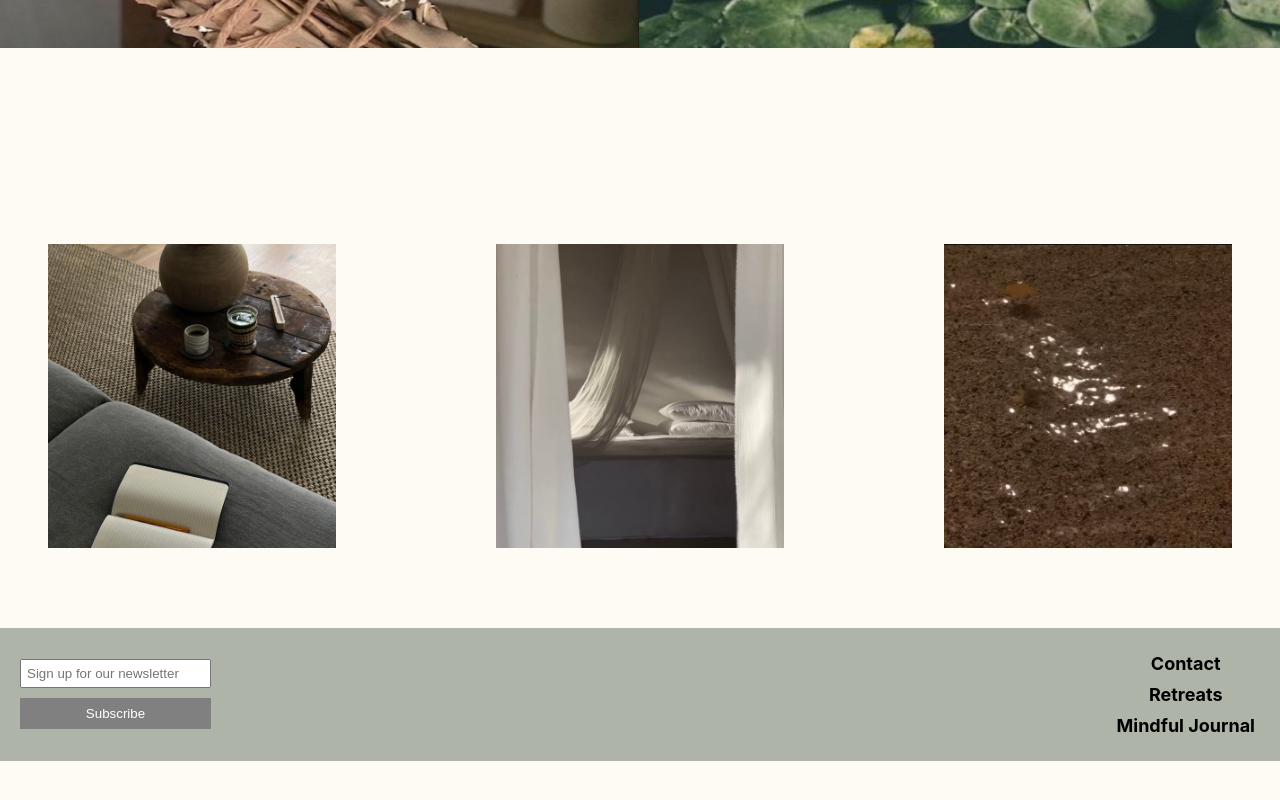
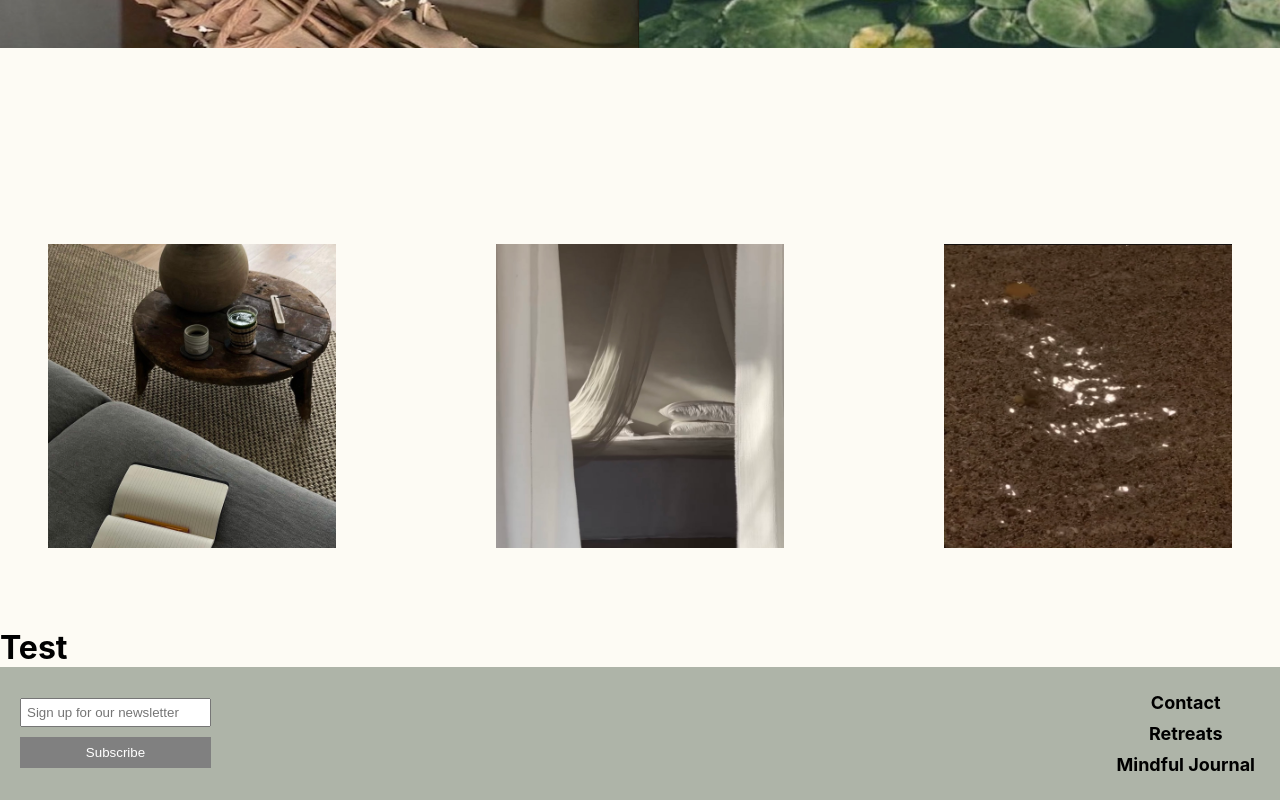
Before and after one commit to mehjwazir/ip, a React (Create React App) app: page / in a window 1280 px wide. Shown: the part 2577-3377 px from the top of the page. Before the commit the page ends 3338 px from the top, so only its background shows below. Built offline with nearby package versions, Linux system fonts and the light colour scheme; a web font is replaced by a local one.

Commit message:
added test in Home.jsx testing railway build

```diff
--- a/src/pages/Home.jsx
+++ b/src/pages/Home.jsx
@@ -30,6 +30,9 @@ function Home() {
 				<img src="ipmain7.jpg" alt="" className='row-img' />
 				<img src="ipmain8.jpg" alt="" className='row-img' />
 			</div>
+			<div>
+				<h1>Test</h1>
+			</div>
 		</main>
 	)
 
```
